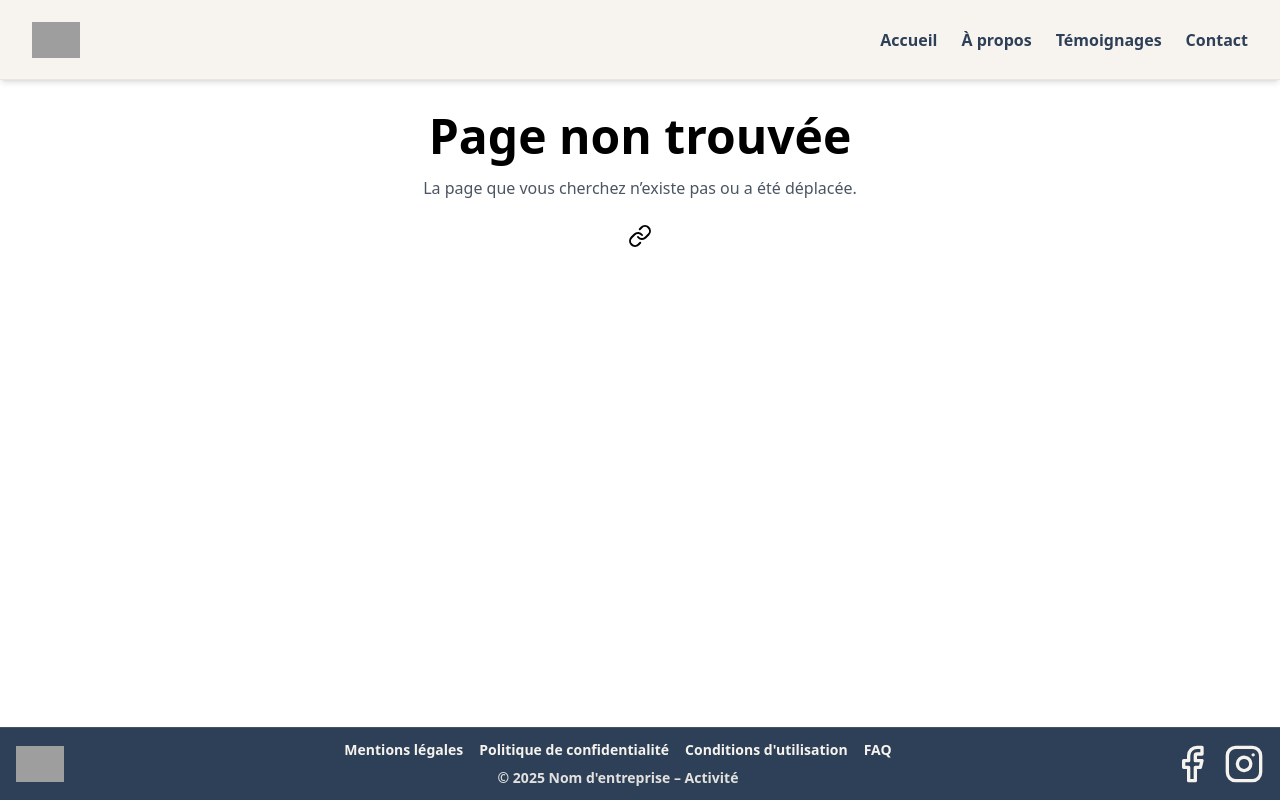
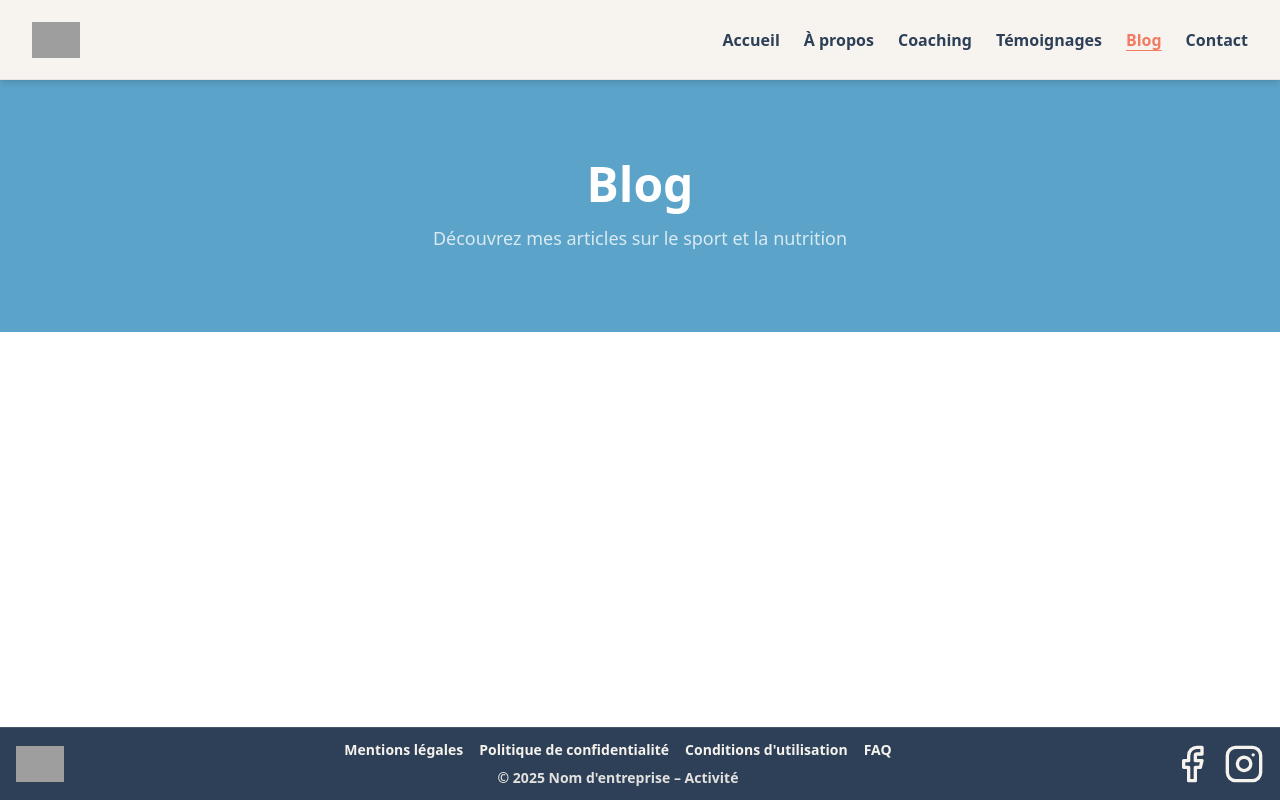
Before and after one commit to julienlisita/thomas-delaunay-website, a Next.js app: page /blog in a window 1280 px wide. Before the commit this address had no page. Built offline with nearby package versions, Linux system fonts and the light colour scheme; grey boxes are pictures that could not be loaded.

Commit message:
feat(routing): add blog and coaching pages with updated navigation menu

```diff
--- /dev/null
+++ b/src/app/blog/page.tsx
@@ -0,0 +1,16 @@
+// src/app/blog/page.tsx
+
+import Blog from '@/components/pages/Blog';
+
+export const metadata = {
+  title: 'À propos – Votre Nom',
+  description:
+    'En savoir plus sur notre entreprise, nos valeurs, et notre engagement envers nos clients.',
+  alternates: {
+    canonical: 'https://www.exemple.com/about',
+  },
+};
+
+export default function BlogPage() {
+  return <Blog />;
+}
--- /dev/null
+++ b/src/app/coaching/page.tsx
@@ -0,0 +1,16 @@
+// src/app/coaching/page.tsx
+
+import Coaching from '@/components/pages/Coaching';
+
+export const metadata = {
+  title: 'À propos – Votre Nom',
+  description:
+    'En savoir plus sur notre entreprise, nos valeurs, et notre engagement envers nos clients.',
+  alternates: {
+    canonical: 'https://www.exemple.com/about',
+  },
+};
+
+export default function CoachingPage() {
+  return <Coaching />;
+}
--- a/src/components/layout/Header.tsx
+++ b/src/components/layout/Header.tsx
@@ -12,7 +12,9 @@ import './Header.css';
 const NAV_ITEMS = [
   { href: '/', label: 'Accueil' },
   { href: '/about', label: 'À propos' },
+  { href: '/coaching', label: 'Coaching' },
   { href: '/testimonials', label: 'Témoignages' },
+  { href: '/blog', label: 'Blog' },
   { href: '/contact', label: 'Contact' },
 ];
 
--- /dev/null
+++ b/src/components/pages/Blog.tsx
@@ -0,0 +1,15 @@
+// src/components/pages/Blog.tsx
+
+import HeroIntro from '../section/HeroIntro';
+
+export default function Blog() {
+  return (
+    <div>
+      <HeroIntro
+        title="Blog"
+        subtitle="Découvrez mes articles sur le sport et la nutrition"
+        align="center"
+      />
+    </div>
+  );
+}
--- /dev/null
+++ b/src/components/pages/Coaching.tsx
@@ -0,0 +1,15 @@
+// src/components/pages/Coaching.tsx
+
+import HeroIntro from '../section/HeroIntro';
+
+export default function Coaching() {
+  return (
+    <div>
+      <HeroIntro
+        title="Coaching"
+        subtitle="Découvrez ma méthode et moyen mis en place"
+        align="center"
+      />
+    </div>
+  );
+}
```
